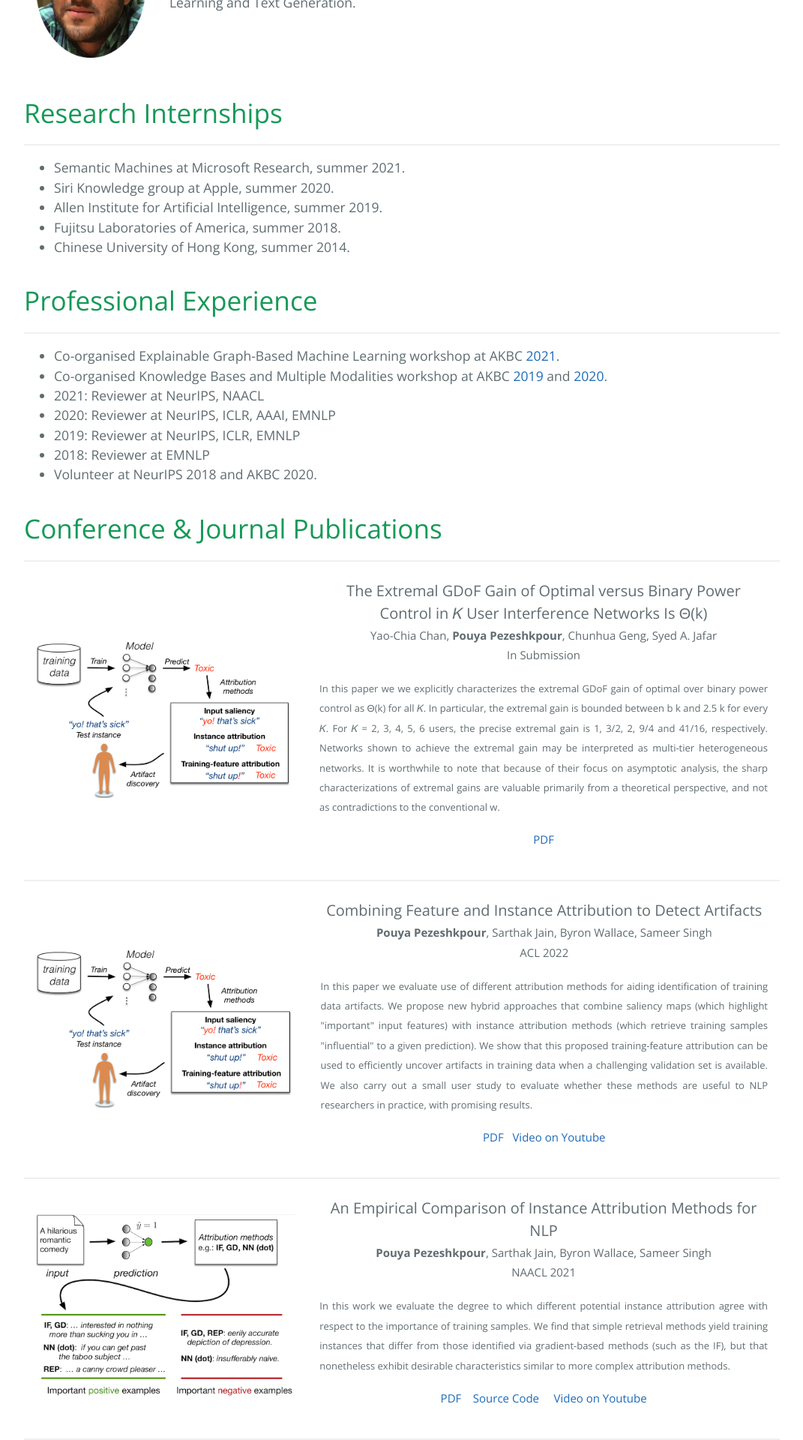
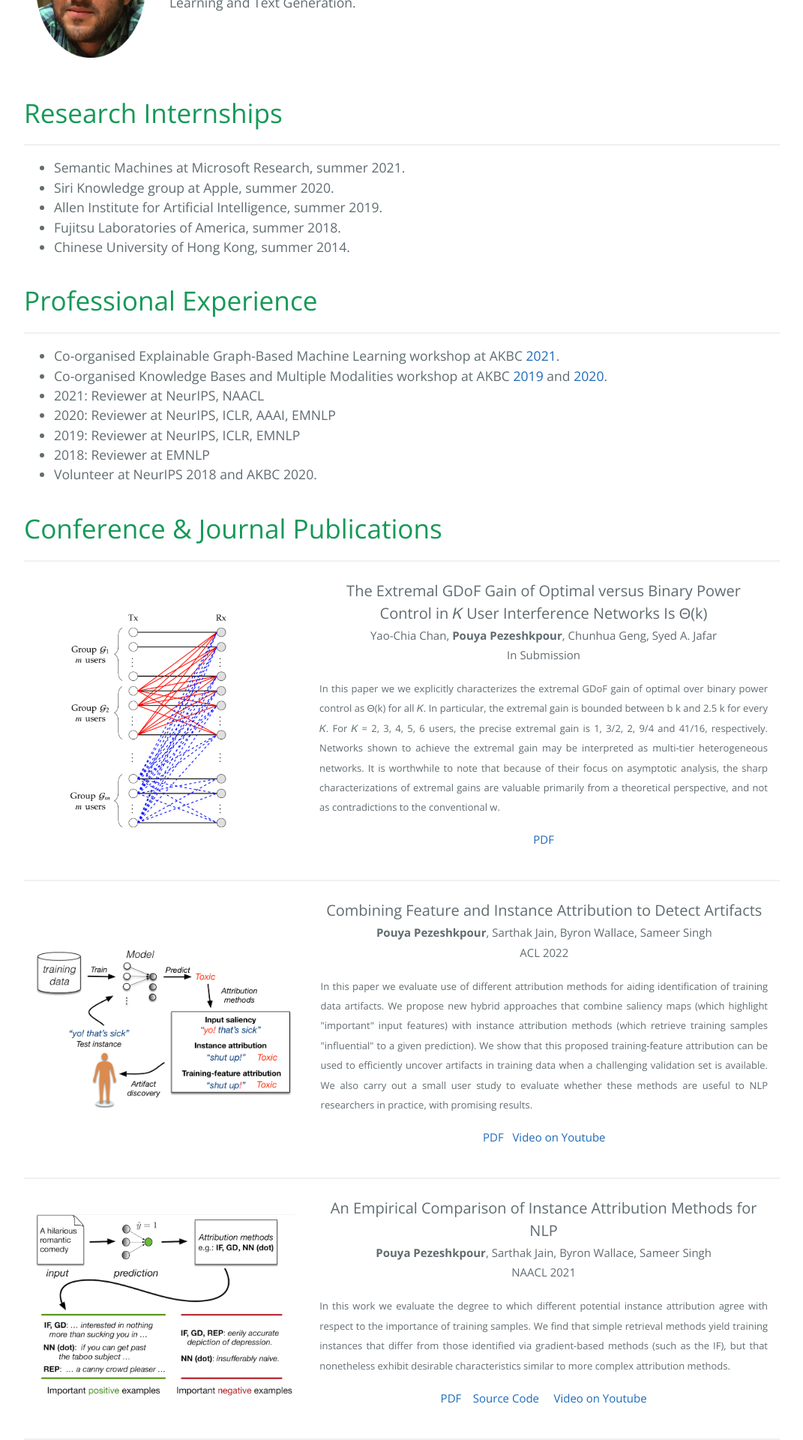
Before and after one commit to pouyapez/pouyapez.github.io, a Jekyll site: the page built from index.md, in a window 1280 px wide. Shown: the part 653-2573 px from the top of the page at 75% size, without its empty margins (104-1175 px from the left). Built offline with Jekyll 4.4.1, drawn with Linux system fonts in a browser that asks for light colours.

Commit message:
Update index.md

```diff
--- a/index.md
+++ b/index.md
@@ -50,7 +50,7 @@ layout: default
     <col width="800px" />
       <tr>
         <td>
-          <img class="left-align image noselect" src="/images/artifact.png" width="1000">
+          <img class="left-align image noselect" src="/images/gain.png" width="1000">
         </td>
         <td>
           <p class="text cright-align text-large add-top-margin" style="width:100%;" align="center">
```
